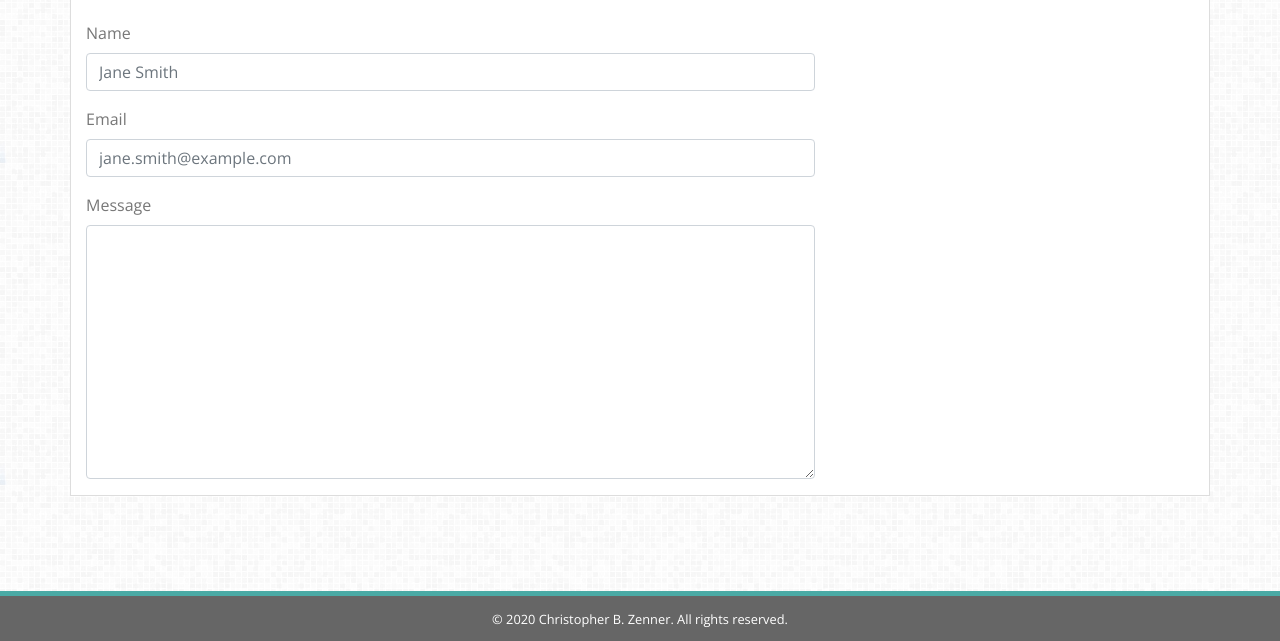
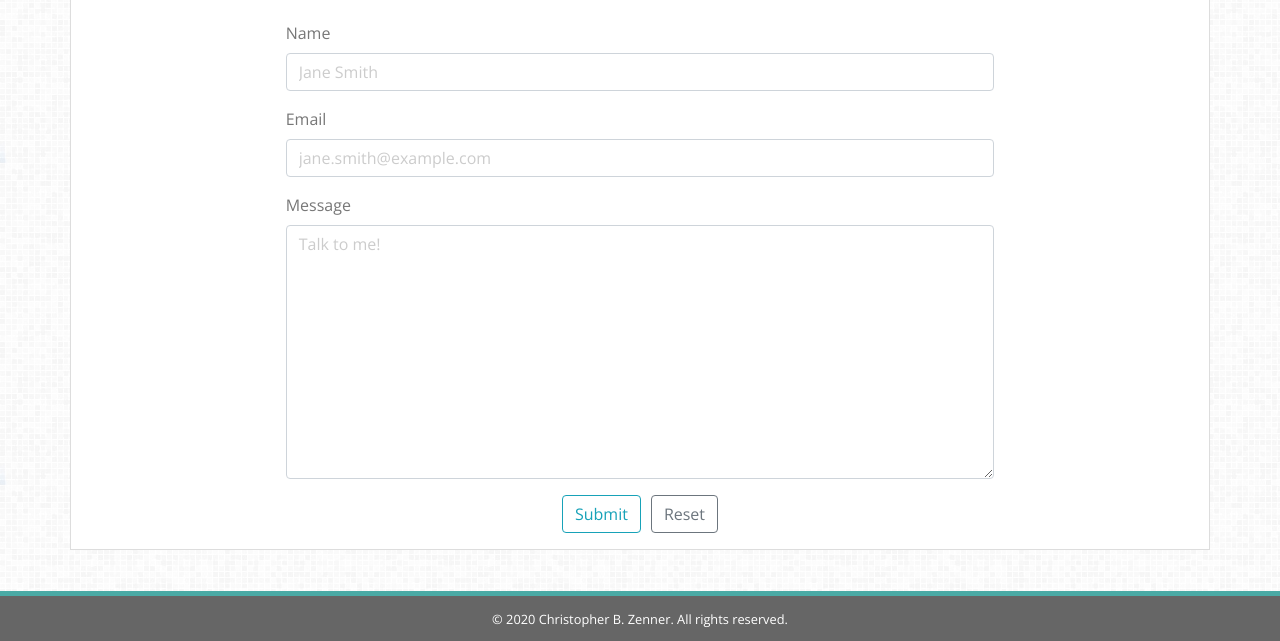
Before and after one commit to icn2you/fsf-a02a, a plain HTML site: page contact.html in a window 1280 px wide. Shown: the part 159-800 px from the top of the page. Drawn offline with nearby package versions, Linux system fonts and the light colour scheme.

Commit message:
style: Add contact form styling
- Add contact form buttons via Bootstrap classes
- Create styling specific to contact.html

```diff
--- a/assets/css/style.css
+++ b/assets/css/style.css
@@ -162,7 +162,18 @@ p {
 /******************************************************************************
  Form Elements
 *******************************************************************************/
+.form-control::placeholder {
+  color: #ccc;
+}
 
+.form-control:focus {
+  border-color: #4aaaa5;
+  box-shadow: 0 1px 1px rgba(0, 0, 0, 0.075) inset, 0 0 8px rgba(74, 170, 165, 1);
+}
+
+.btn {
+  margin: 0 5px;
+}
 
 /******************************************************************************
  Footer Elements
--- a/contact.html
+++ b/contact.html
@@ -54,7 +54,7 @@
       <div class="row">
         <div class="col-sm-12">
           <h1>Contact Me</h1>
-          <div class="row">
+          <div class="d-flex flex-row justify-content-center">
             <div class="col-sm-8">
               <form>
                 <div class="form-group">
@@ -66,8 +66,12 @@
                   <input type="email" class="form-control" id="contact-email" placeholder="jane.smith@example.com">
                 </div>
                 <div class="form-group">
-                  <label for="contact-message">Message</label>
-                  <textarea class="form-control" id="contact-message" rows="10"></textarea>
+                  <label for="contact-msg">Message</label>
+                  <textarea class="form-control" id="contact-msg" rows="10" placeholder="Talk to me!"></textarea>
+                </div>
+                <div class="d-flex form-group justify-content-center" id="form-buttons">
+                  <input class="btn btn-outline-info"type="submit" value="Submit">
+                  <input class="btn btn-outline-secondary" type="reset" value="Reset">
                 </div>
               </form>
             </div>
```
